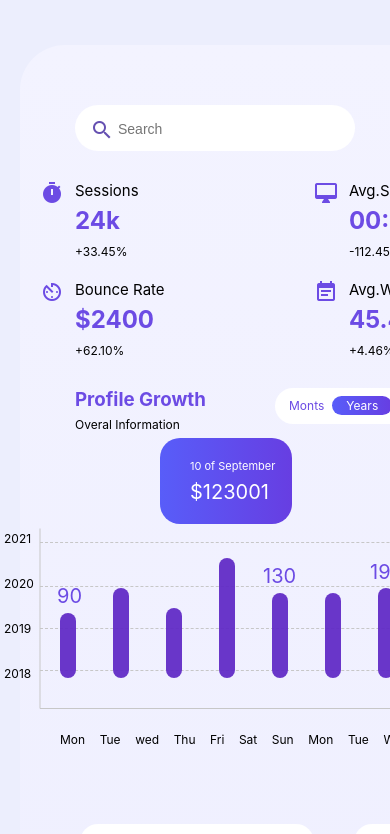
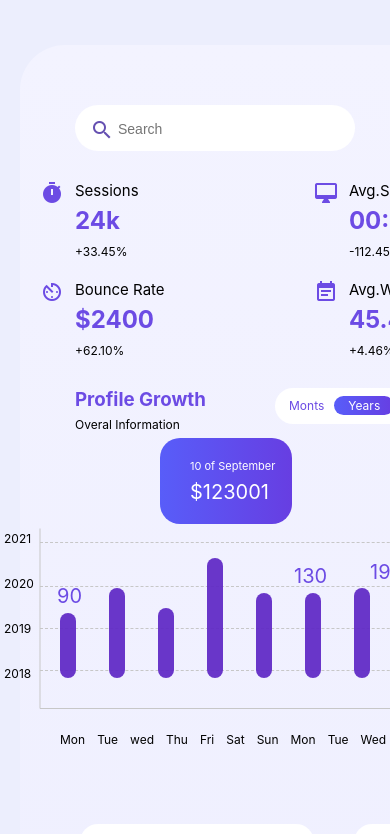
Before and after one commit to kbrzdem/finance-dashboard, a React (Create React App) app: page / in a window 390 px wide. Shown: the top 834 px of the page. Built offline with nearby package versions, Linux system fonts and the light colour scheme.

Commit message:
grafik responsive düzenleme

```diff
--- a/src/App.css
+++ b/src/App.css
@@ -319,13 +319,17 @@ main {
   position: relative;
 }
 
+.profile__chart svg {
+  width: 400px;
+}
+
 .profile__chart::after {
   content: "";
   border-bottom: 0.1rem solid #c7c7c7;
   position: absolute;
   top: 150px;
   left: -20px;
-  width: 470px;
+  width: 400px;
 }
 
 .profile__chart::before {
@@ -345,7 +349,7 @@ main {
   left: -20px;
   position: absolute;
   top: -16px;
-  width: 470px;
+  width: 400px;
   z-index: -1;
 }
 
@@ -393,7 +397,7 @@ main {
 }
 
 .profile__chart--number1 {
-  left: 203px;
+  left: 234px;
   top: 6px;
 }
 
@@ -402,21 +406,19 @@ main {
   top: 2px;
 }
 
-.profile__chart svg {
-  width: 400px;
-}
-
 .profile__chartmonths {
   color: var(--c-black);
   display: -webkit-box;
   display: -ms-flexbox;
   display: flex;
   font-size: var(--f-xssize);
-  -ms-flex-pack: distribute;
-      justify-content: space-around;
   margin-right: auto;
   margin-top: 25px;
   text-align: left;
+}
+
+.profile__chartmonths--text {
+  margin-right: 12px;
 }
 
 .profile__chartyears {
@@ -442,7 +444,7 @@ main {
   background: var(--c-white);
   border-radius: 26px;
   padding: 6px 6px 10px 6px;
-  width: 80%;
+  width: 84%;
 }
 
 .button__one {
@@ -450,7 +452,7 @@ main {
   color: var(--c-genel);
   font-size: var(--f-xssize);
   margin: 2px;
-  padding: 2px 4px 2px 6px;
+  padding: 2px 6px 2px 6px;
   text-decoration: none;
 }
 
@@ -1061,7 +1063,7 @@ main {
     left: auto;
   }
   .profile__chart {
-    margin-left: 108px;
+    margin-left: 95px;
     margin-top: 90px;
     margin-bottom: 50px;
     position: relative;
@@ -1071,7 +1073,7 @@ main {
     position: absolute;
     top: 150px;
     left: -45px;
-    width: 630px;
+    width: 575px;
   }
   .profile__chart::before {
     content: "";
@@ -1099,7 +1101,7 @@ main {
     left: -45px;
     position: absolute;
     top: -16px;
-    width: 630px;
+    width: 575px;
     z-index: -1;
   }
   .profile__chart--border--1::after {
@@ -1112,7 +1114,10 @@ main {
     top: 112px;
   }
   .profile__chart--number2 {
-    left: 468px;
+    left: 434px;
+  }
+  .profile__chartmonths--text {
+    margin-right: 28px;
   }
   .profile__chartyears {
     left: -96px;
--- a/src/App.scss
+++ b/src/App.scss
@@ -264,13 +264,16 @@ main {
     margin-top: 90px;
     margin-bottom: 50px;
     position: relative;
+    svg {
+      width: 400px;
+    }
     &::after {
       content: "";
       border-bottom: 0.1rem solid rgb(199, 199, 199);
       position: absolute;
       top: 150px;
       left: -20px;
-      width: 470px;
+      width: 400px;
     }
     &::before {
       content: "";
@@ -288,7 +291,7 @@ main {
         left: -20px;
         position: absolute;
         top: -16px;
-        width: 470px;
+        width: 400px;
         z-index: -1;
       }
       &--1 {
@@ -335,7 +338,7 @@ main {
       left: -3px;
       position: absolute;
       &1{
-        left: 203px;
+        left: 234px;
         top: 6px;
       }
       &2{
@@ -343,19 +346,21 @@ main {
         top: 2px;
       }
     }
-    svg {
-      width: 400px;
-    }
+
 
     &months{
         color: var(--c-black);
         display: flex;
         font-size:var(--f-xssize);
-        justify-content: space-around;
+        //justify-content: space-around;
+
         margin-right: auto;
         margin-top: 25px;
         text-align: left;
+        &--text{
+          margin-right: 12px;
 
+        }
     }
 
     &years{
@@ -377,13 +382,13 @@ main {
   background: var(--c-white);
   border-radius: 26px;
   padding: 6px 6px 10px 6px;
-  width: 80%;
+  width: 84%;
   &__one {
     border-radius: 15px;
     color: var(--c-genel);
     font-size: var(--f-xssize);
     margin: 2px;
-    padding: 2px 4px 2px 6px;
+    padding: 2px 6px 2px 6px;
     text-decoration: none;
     &:hover {
       cursor: pointer;
@@ -886,7 +891,7 @@ main {
 
 
   .profile__chart {
-    margin-left: 108px;
+    margin-left: 95px;
     margin-top: 90px;
     margin-bottom: 50px;
     position: relative;
@@ -895,7 +900,7 @@ main {
       position: absolute;
       top: 150px;
       left: -45px;
-      width: 630px;
+      width: 575px;
     }
     &::before {
       content: "";
@@ -925,7 +930,7 @@ main {
         left: -45px;
         position: absolute;
         top: -16px;
-        width: 630px;
+        width: 575px;
         z-index: -1;
       }
       &--1 {
@@ -945,7 +950,13 @@ main {
       }
     }
     &--number2{
-      left: 468px;
+      left: 434px;
+    }
+    &months{
+      &--text{
+        margin-right: 28px;
+
+      }
     }
     &years{
 
--- a/src/components/Chart.js
+++ b/src/components/Chart.js
@@ -28,7 +28,7 @@ const greatestValue = (values) =>
 
 const BarChart = ({ data }) => {
   const barWidth = 16;
-  const barMargin = 37;
+  const barMargin = 33;
   const width = data.length * (barWidth + barMargin);
   const height = greatestValue(data.map((datam) => datam.LessonsWatched));
   return (
```
Also changed, not shown: 1 other file (tests, documents, lock files or other folders).
